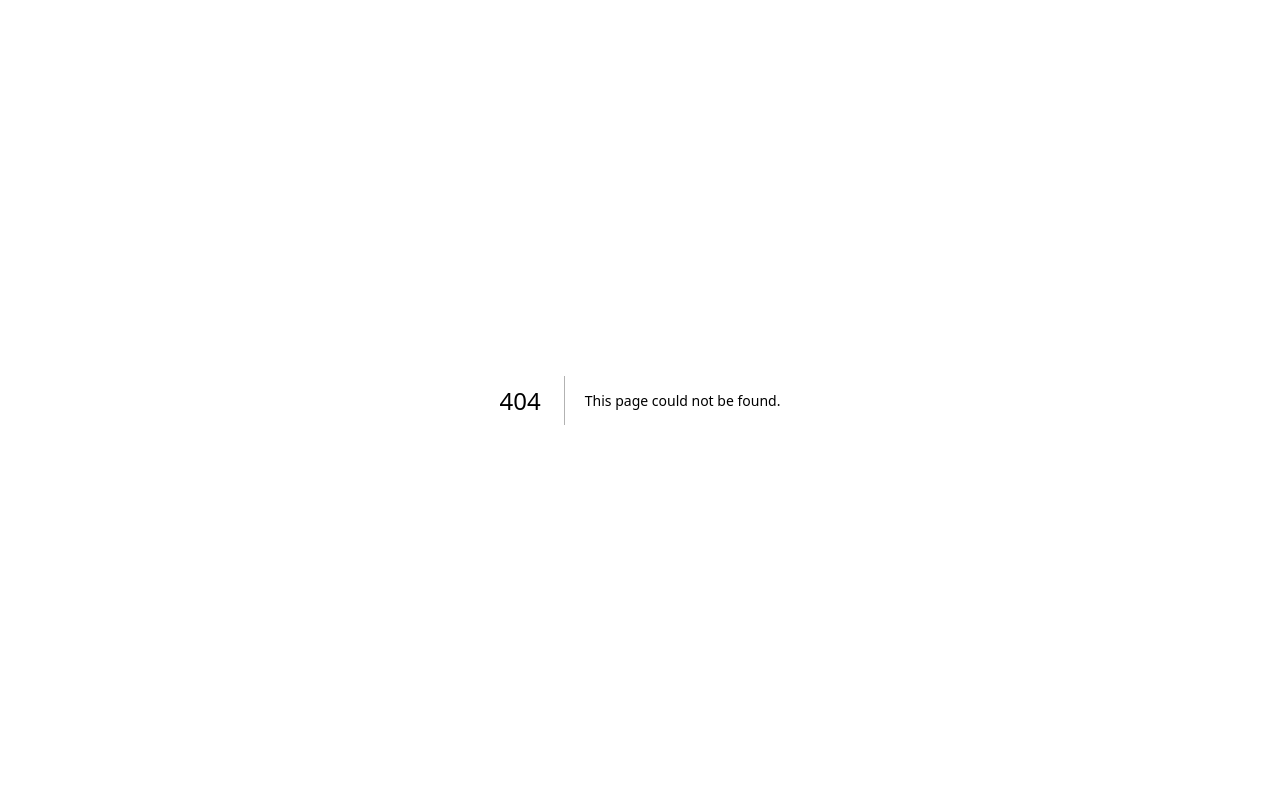
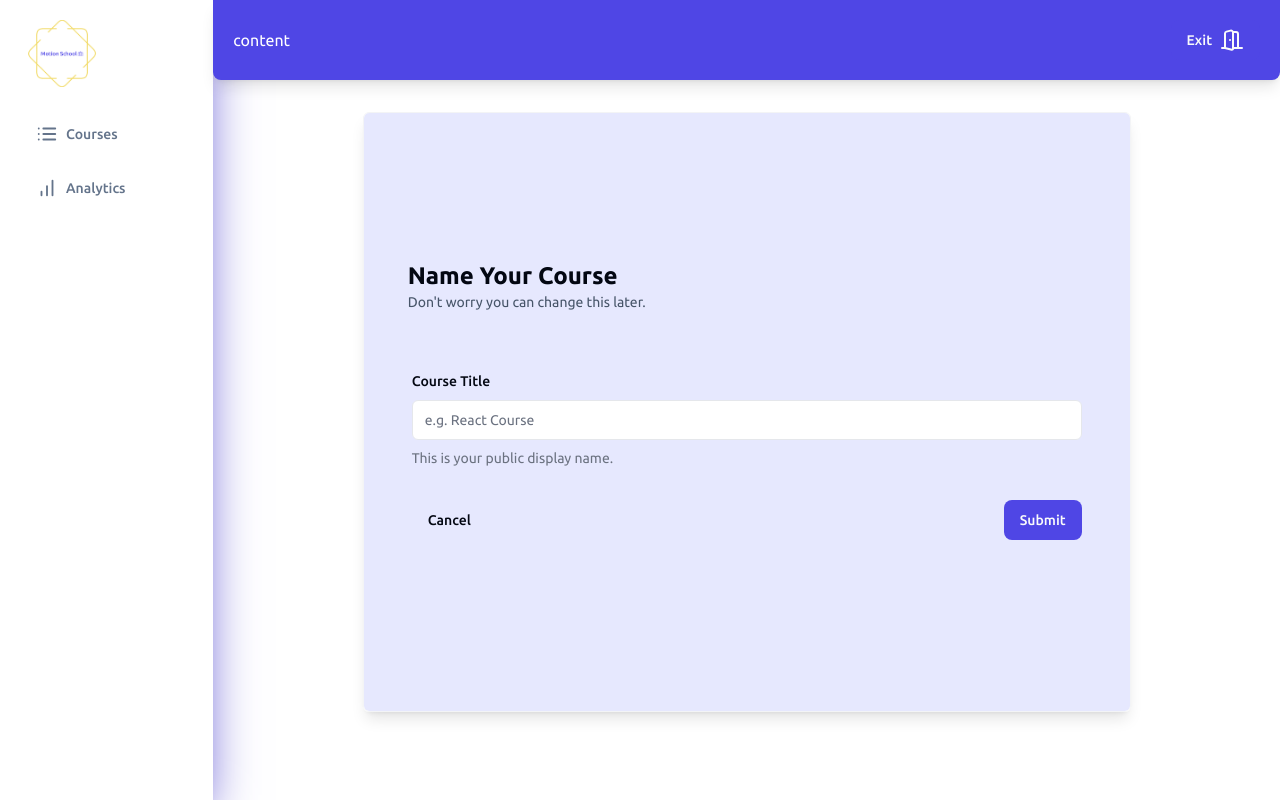
Before and after one commit to amanguptak/Motion-school, a Next.js app: page /motion-school/teacher/create in a window 1280 px wide. Before the commit this address had no page. Built offline with nearby package versions, Linux system fonts and the light colour scheme; no server answers.

Commit message:
create-course-form

```diff
--- a/app/(dashboard)/motion-school/(routes)/teacher/courses/page.tsx
+++ b/app/(dashboard)/motion-school/(routes)/teacher/courses/page.tsx
@@ -1,8 +1,15 @@
 import React from 'react'
-
+import { Button } from '@/components/ui/button'
+import Link from 'next/link'
 const Courses = () => {
   return (
-    <div>Courses</div>
+    <div>
+
+      <Button asChild>
+        <Link href="/motion-school/teacher/create"> New Course</Link>
+      </Button>
+
+    </div>
   )
 }
 
--- /dev/null
+++ b/app/(dashboard)/motion-school/(routes)/teacher/create/page.tsx
@@ -0,0 +1,78 @@
+
+"use client"
+import React from 'react'
+import Link from "next/link"
+import { zodResolver } from "@hookform/resolvers/zod"
+import { useForm } from "react-hook-form"
+// import * as z from "zod"
+import axios from 'axios'
+ import {CourseSchema ,courseSchema} from "@/lib/validation/course"
+import { Button } from "@/components/ui/button"
+import {
+  Form,
+  FormControl,
+  FormDescription,
+  FormField,
+  FormItem,
+  FormLabel,
+  FormMessage,
+} from "@/components/ui/form"
+import { Input } from "@/components/ui/input"
+
+const CreateCourse = () => {
+
+  const form = useForm<CourseSchema>({
+    resolver: zodResolver(courseSchema),
+    defaultValues:{
+      title: "",
+    }
+  })
+
+  const {isSubmitted , isValid}= form.formState
+
+  const onSubmit = async(values:CourseSchema) => {
+    console.log(values)
+  }
+  return (
+    <div className=' lg:h-[600px] p-6 flex m-8 h-[700px] mx-5 lg:mx-auto shadow-lg items-center justify-center max-w-3xl  bg-indigo-400  rounded-md bg-clip-padding backdrop-filter lg:backdrop-blur-sm bg-opacity-20 border border-gray-100'>
+<div className='w-full'>
+  <div className='ml-5'>
+  <h1 className='text-2xl font-semibold'>Name Your Course</h1>
+  <p className='text-sm text-slate-600'>Don&apos;t worry you can change this later.</p>
+  </div>
+
+  <Form {...form}>
+      <form onSubmit={form.handleSubmit(onSubmit)} className="space-y-8 mt-8  p-6 rounded-md">
+        <FormField
+          control={form.control}
+          name="title"
+          render={({ field }) => (
+            <FormItem>
+              <FormLabel>Course Title</FormLabel>
+              <FormControl>
+                <Input placeholder="e.g. React Course" {...field} />
+              </FormControl>
+              <FormDescription>
+                This is your public display name.
+              </FormDescription>
+              <FormMessage />
+            </FormItem>
+          )}
+        />
+
+        <div className='flex items-center justify-between'>
+        <Button asChild variant='ghost'>
+        <Link href="/motion-school/teacher/courses">Cancel</Link>
+      </Button>
+        <Button type="submit">Submit</Button>
+        </div>
+
+      </form>
+    </Form>
+</div>
+
+    </div>
+  )
+}
+
+export default CreateCourse
--- a/app/(dashboard)/motion-school/layout.tsx
+++ b/app/(dashboard)/motion-school/layout.tsx
@@ -3,7 +3,7 @@
 import Navbar from "./_components/Navbar";
 const layout = ({ children }: { children: ReactNode }) => {
   return (
-    <main className="h-screen  grid grid-cols-12 bg-[#f1f1f1]">
+    <main className="h-screen  grid grid-cols-12 ">
       <div className="lg:col-span-2 hidden  lg:local lg:block md:flex h-full  flex-col inset-y-0">
         <Sidebar />
       </div>
--- a/components/NavBarRoutes.tsx
+++ b/components/NavBarRoutes.tsx
@@ -1,40 +1,47 @@
-import React, { useState } from 'react'
-import {usePathname, useRouter} from "next/navigation"
-import { UserButton ,useAuth } from '@clerk/nextjs'
-import { Button } from '@/components/ui/button'
-import { DoorOpen } from 'lucide-react'
-import teacher from "@/public/images/teacher.png"
-import Image from 'next/image'
-import {  toast } from 'sonner'
+import React, { useState } from "react";
+import { usePathname, useRouter } from "next/navigation";
+import { UserButton, useAuth } from "@clerk/nextjs";
+import { Button } from "@/components/ui/button";
+import { DoorOpen } from "lucide-react";
+import teacher from "@/public/images/teacher.png";
+import Image from "next/image";
+import { toast } from "sonner";
 const NavBarRoutes = () => {
-    const router = useRouter()
-    const path = usePathname()
-    const {userId}= useAuth()
+  const router = useRouter();
+  const path = usePathname();
+  const { userId } = useAuth();
 
-    const isTeacherPage = path?.startsWith("/motion-school/teacher");
-      const teacherMode = ()=>{
-      if(isTeacherPage){
-        router.push("/motion-school")
-        toast.info("Exited from teacher mode")
-      }
-      else{
-        router.push("/motion-school/teacher")
-        toast.success('Teacher mode activated')
+  const isTeacherPage = path?.startsWith("/motion-school/teacher");
+  const teacherMode = () => {
+    if (isTeacherPage) {
+      router.push("/motion-school");
+      toast.info("Exited from teacher mode");
+    } else {
+      router.push("/motion-school/teacher");
+      toast.success("Teacher mode activated");
+    }
+  };
+  return (
+    <div className="flex items-center justify-center space-x-2">
+      {isTeacherPage ? (
+        <Button onClick={teacherMode}>
+          Exit <DoorOpen className="ml-2" />{" "}
+        </Button>
+      ) : (
+        <Image
+          title="Teacher Mode"
+          className=" cursor-pointer rounded-md mx-2"
+          height={40}
+          width={40}
+          src={teacher}
+          alt="teacher-mode "
+          onClick={teacherMode}
+        />
+      )}
 
-      }
+      <UserButton afterSignOutUrl="/" />
+    </div>
+  );
+};
 
-
-      }
-  return (
-    <div className='flex items-center justify-center space-x-2'>
-    {
-      isTeacherPage ? <Button onClick={teacherMode}>Exit <DoorOpen className='ml-2'  /> </Button> :   <Image title='teacher-mode' className=' cursor-pointer rounded-md mx-2' height={40} width={40} src={teacher} alt="teacher-mode " onClick={teacherMode} />
-    }
-
-
-  <UserButton afterSignOutUrl='/'/>
-  </div>
-  )
-}
-
-export default NavBarRoutes
+export default NavBarRoutes;
--- /dev/null
+++ b/components/ui/form.tsx
@@ -0,0 +1,176 @@
+import * as React from "react"
+import * as LabelPrimitive from "@radix-ui/react-label"
+import { Slot } from "@radix-ui/react-slot"
+import {
+  Controller,
+  ControllerProps,
+  FieldPath,
+  FieldValues,
+  FormProvider,
+  useFormContext,
+} from "react-hook-form"
+
+import { cn } from "@/lib/utils"
+import { Label } from "@/components/ui/label"
+
+const Form = FormProvider
+
+type FormFieldContextValue<
+  TFieldValues extends FieldValues = FieldValues,
+  TName extends FieldPath<TFieldValues> = FieldPath<TFieldValues>
+> = {
+  name: TName
+}
+
+const FormFieldContext = React.createContext<FormFieldContextValue>(
+  {} as FormFieldContextValue
+)
+
+const FormField = <
+  TFieldValues extends FieldValues = FieldValues,
+  TName extends FieldPath<TFieldValues> = FieldPath<TFieldValues>
+>({
+  ...props
+}: ControllerProps<TFieldValues, TName>) => {
+  return (
+    <FormFieldContext.Provider value={{ name: props.name }}>
+      <Controller {...props} />
+    </FormFieldContext.Provider>
+  )
+}
+
+const useFormField = () => {
+  const fieldContext = React.useContext(FormFieldContext)
+  const itemContext = React.useContext(FormItemContext)
+  const { getFieldState, formState } = useFormContext()
+
+  const fieldState = getFieldState(fieldContext.name, formState)
+
+  if (!fieldContext) {
+    throw new Error("useFormField should be used within <FormField>")
+  }
+
+  const { id } = itemContext
+
+  return {
+    id,
+    name: fieldContext.name,
+    formItemId: `${id}-form-item`,
+    formDescriptionId: `${id}-form-item-description`,
+    formMessageId: `${id}-form-item-message`,
+    ...fieldState,
+  }
+}
+
+type FormItemContextValue = {
+  id: string
+}
+
+const FormItemContext = React.createContext<FormItemContextValue>(
+  {} as FormItemContextValue
+)
+
+const FormItem = React.forwardRef<
+  HTMLDivElement,
+  React.HTMLAttributes<HTMLDivElement>
+>(({ className, ...props }, ref) => {
+  const id = React.useId()
+
+  return (
+    <FormItemContext.Provider value={{ id }}>
+      <div ref={ref} className={cn("space-y-2", className)} {...props} />
+    </FormItemContext.Provider>
+  )
+})
+FormItem.displayName = "FormItem"
+
+const FormLabel = React.forwardRef<
+  React.ElementRef<typeof LabelPrimitive.Root>,
+  React.ComponentPropsWithoutRef<typeof LabelPrimitive.Root>
+>(({ className, ...props }, ref) => {
+  const { error, formItemId } = useFormField()
+
+  return (
+    <Label
+      ref={ref}
+      className={cn(error && "text-destructive", className)}
+      htmlFor={formItemId}
+      {...props}
+    />
+  )
+})
+FormLabel.displayName = "FormLabel"
+
+const FormControl = React.forwardRef<
+  React.ElementRef<typeof Slot>,
+  React.ComponentPropsWithoutRef<typeof Slot>
+>(({ ...props }, ref) => {
+  const { error, formItemId, formDescriptionId, formMessageId } = useFormField()
+
+  return (
+    <Slot
+      ref={ref}
+      id={formItemId}
+      aria-describedby={
+        !error
+          ? `${formDescriptionId}`
+          : `${formDescriptionId} ${formMessageId}`
+      }
+      aria-invalid={!!error}
+      {...props}
+    />
+  )
+})
+FormControl.displayName = "FormControl"
+
+const FormDescription = React.forwardRef<
+  HTMLParagraphElement,
+  React.HTMLAttributes<HTMLParagraphElement>
+>(({ className, ...props }, ref) => {
+  const { formDescriptionId } = useFormField()
+
+  return (
+    <p
+      ref={ref}
+      id={formDescriptionId}
+      className={cn("text-sm text-muted-foreground", className)}
+      {...props}
+    />
+  )
+})
+FormDescription.displayName = "FormDescription"
+
+const FormMessage = React.forwardRef<
+  HTMLParagraphElement,
+  React.HTMLAttributes<HTMLParagraphElement>
+>(({ className, children, ...props }, ref) => {
+  const { error, formMessageId } = useFormField()
+  const body = error ? String(error?.message) : children
+
+  if (!body) {
+    return null
+  }
+
+  return (
+    <p
+      ref={ref}
+      id={formMessageId}
+      className={cn("text-sm font-medium text-destructive", className)}
+      {...props}
+    >
+      {body}
+    </p>
+  )
+})
+FormMessage.displayName = "FormMessage"
+
+export {
+  useFormField,
+  Form,
+  FormItem,
+  FormLabel,
+  FormControl,
+  FormDescription,
+  FormMessage,
+  FormField,
+}
--- /dev/null
+++ b/components/ui/input.tsx
@@ -0,0 +1,25 @@
+import * as React from "react"
+
+import { cn } from "@/lib/utils"
+
+export interface InputProps
+  extends React.InputHTMLAttributes<HTMLInputElement> {}
+
+const Input = React.forwardRef<HTMLInputElement, InputProps>(
+  ({ className, type, ...props }, ref) => {
+    return (
+      <input
+        type={type}
+        className={cn(
+          "flex h-10 w-full rounded-md border border-input bg-background px-3 py-2 text-sm ring-offset-background file:border-0 file:bg-transparent file:text-sm file:font-medium placeholder:text-muted-foreground focus-visible:outline-none focus-visible:ring-2 focus-visible:ring-ring focus-visible:ring-offset-2 disabled:cursor-not-allowed disabled:opacity-50",
+          className
+        )}
+        ref={ref}
+        {...props}
+      />
+    )
+  }
+)
+Input.displayName = "Input"
+
+export { Input }
--- /dev/null
+++ b/components/ui/label.tsx
@@ -0,0 +1,26 @@
+"use client"
+
+import * as React from "react"
+import * as LabelPrimitive from "@radix-ui/react-label"
+import { cva, type VariantProps } from "class-variance-authority"
+
+import { cn } from "@/lib/utils"
+
+const labelVariants = cva(
+  "text-sm font-medium leading-none peer-disabled:cursor-not-allowed peer-disabled:opacity-70"
+)
+
+const Label = React.forwardRef<
+  React.ElementRef<typeof LabelPrimitive.Root>,
+  React.ComponentPropsWithoutRef<typeof LabelPrimitive.Root> &
+    VariantProps<typeof labelVariants>
+>(({ className, ...props }, ref) => (
+  <LabelPrimitive.Root
+    ref={ref}
+    className={cn(labelVariants(), className)}
+    {...props}
+  />
+))
+Label.displayName = LabelPrimitive.Root.displayName
+
+export { Label }
--- /dev/null
+++ b/lib/validation/course.ts
@@ -0,0 +1,9 @@
+import {z} from "zod"
+
+export const courseSchema = z.object({
+    title : z.string().min(1 ,{message: "Title is required"}).max(50 ,{message: "Tittle is too long"}),
+
+
+})
+
+export type CourseSchema = z.infer<typeof courseSchema>
```
Also changed, not shown: package.json (+6 -1 lines), 1 other file (tests, documents, lock files or other folders).
